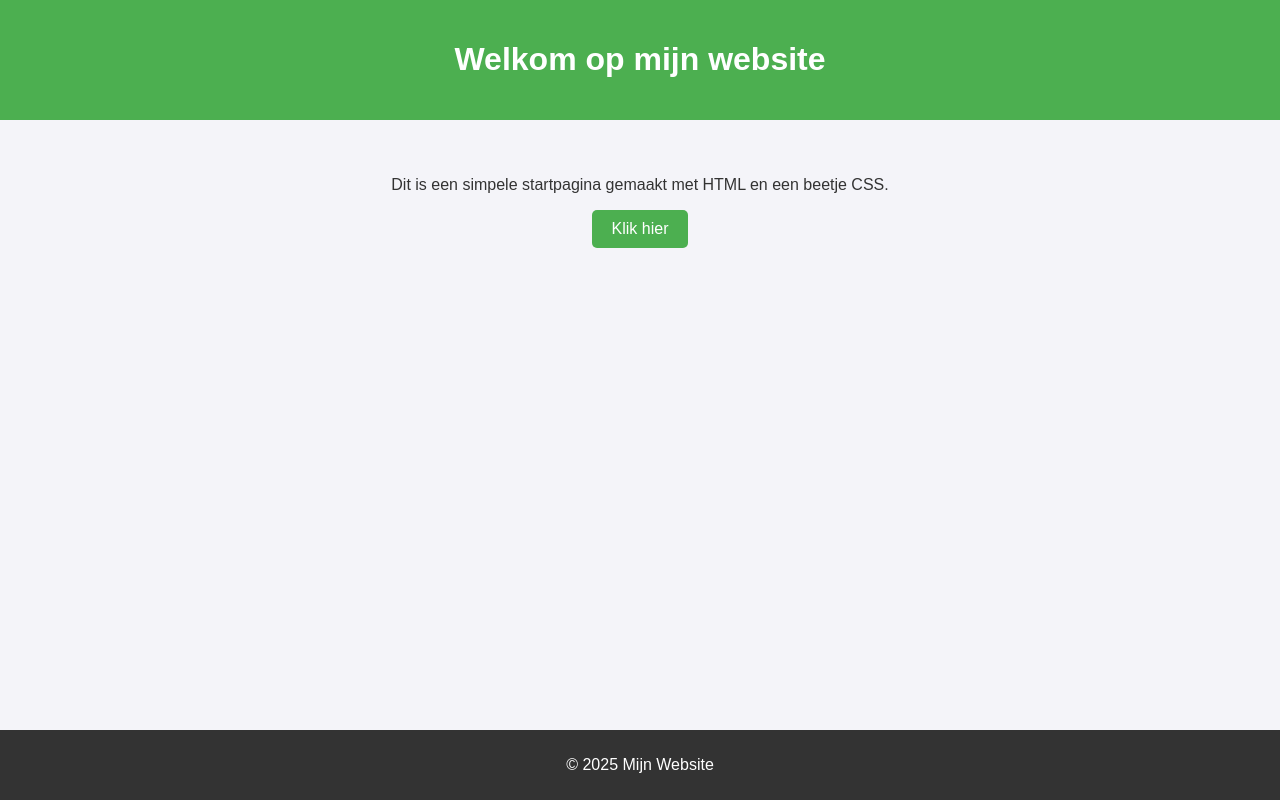
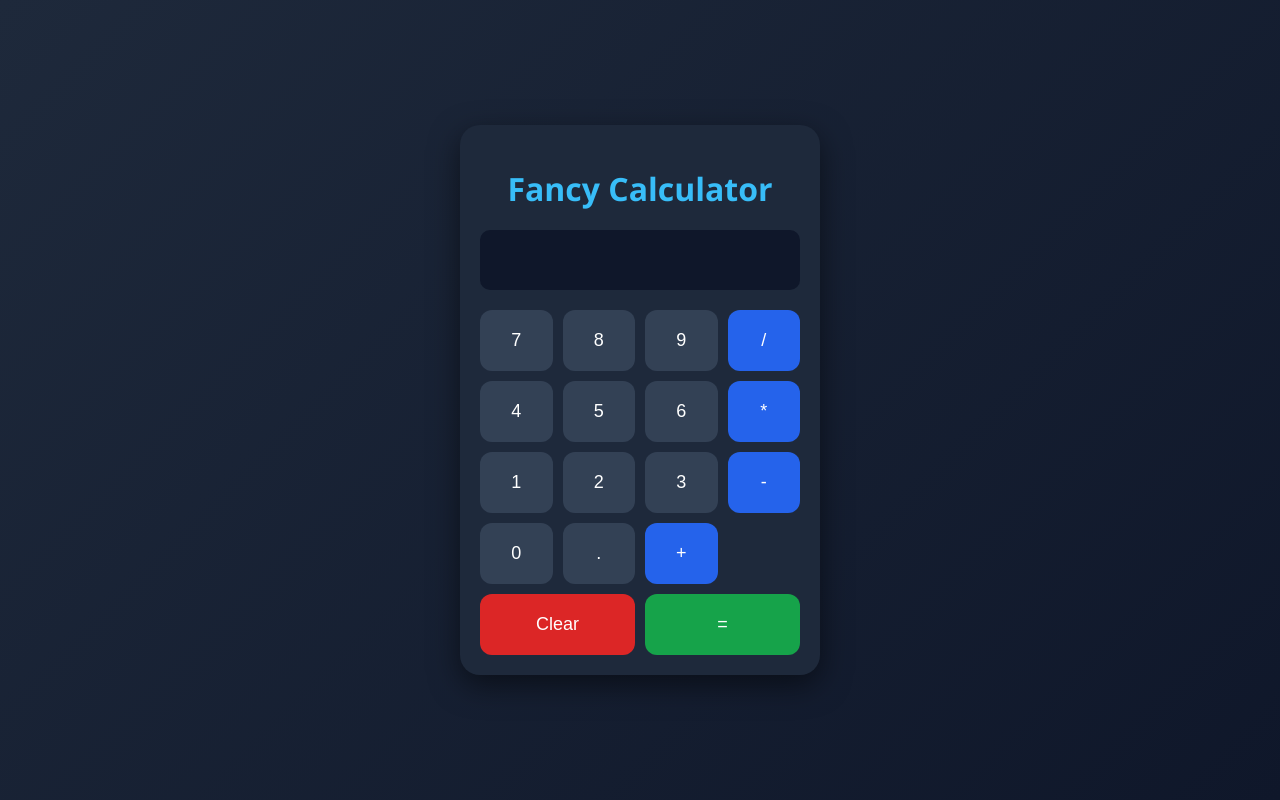
Before and after one commit to jurian24/Website_test, a plain HTML site: page index.html in a window 1280 px wide. Drawn offline with Linux system fonts and the light colour scheme.

Commit message:
Update index.html
rekenmachine

```diff
--- a/index.html
+++ b/index.html
@@ -1,58 +1,146 @@
 <!DOCTYPE html>
-<html lang="nl">
+<html lang="en">
 <head>
   <meta charset="UTF-8">
-  <meta name="viewport" content="width=device-width, initial-scale=1.0">
-  <title>Welkom!</title>
+  <title>Fancy Calculator</title>
+  <link rel="manifest" href="src/manifest.json">
+
   <style>
     body {
-      font-family: Arial, sans-serif;
+      font-family: "Segoe UI", Tahoma, Geneva, Verdana, sans-serif;
+      background: linear-gradient(135deg, #1e293b, #0f172a);
+      color: #fff;
+      display: flex;
+      justify-content: center;
+      align-items: center;
+      height: 100vh;
       margin: 0;
-      padding: 0;
-      background: #f4f4f9;
-      color: #333;
+    }
+
+    h1 {
       text-align: center;
+      margin-bottom: 20px;
+      font-weight: 600;
+      color: #38bdf8;
     }
-    header {
-      background: #4CAF50;
+
+    .calculator {
+      background: #1e293b;
+      padding: 20px;
+      border-radius: 20px;
+      box-shadow: 0px 10px 30px rgba(0,0,0,0.5);
+      width: 320px;
+    }
+
+    #calc {
+      width: 100%;
+      height: 60px;
+      background: #0f172a;
+      border: none;
+      border-radius: 10px;
+      font-size: 24px;
+      color: #fff;
+      text-align: right;
+      padding: 10px;
+      margin-bottom: 20px;
+      box-sizing: border-box;
+    }
+
+    .buttons {
+      display: grid;
+      grid-template-columns: repeat(4, 1fr);
+      gap: 10px;
+    }
+
+    .btn {
+      background: #334155;
+      border: none;
+      border-radius: 12px;
+      padding: 20px;
+      font-size: 18px;
       color: white;
-      padding: 20px 0;
+      cursor: pointer;
+      transition: all 0.2s ease-in-out;
     }
-    main {
-      padding: 40px 20px;
+
+    .btn:hover {
+      background: #475569;
+      transform: scale(1.05);
     }
-    button {
-      background: #4CAF50;
-      color: white;
-      border: none;
-      padding: 10px 20px;
-      font-size: 16px;
-      border-radius: 5px;
-      cursor: pointer;
+
+    .btn:active {
+      background: #64748b;
+      transform: scale(0.95);
     }
-    button:hover {
-      background: #45a049;
+
+    .btn-operator {
+      background: #2563eb;
     }
-    footer {
-      background: #333;
-      color: white;
-      padding: 10px 0;
-      position: fixed;
-      bottom: 0;
-      width: 100%;
+
+    .btn-operator:hover {
+      background: #1d4ed8;
+    }
+
+    .btn-equal {
+      background: #16a34a;
+      grid-column: span 2;
+    }
+
+    .btn-equal:hover {
+      background: #15803d;
+    }
+
+    .btn-clear {
+      background: #dc2626;
+      grid-column: span 2;
+    }
+
+    .btn-clear:hover {
+      background: #b91c1c;
     }
   </style>
 </head>
 <body>
-  <header>
-    <h1>Welkom op mijn website</h1>
-  </header>
-  <main>
-    <p>Dit is een simpele startpagina gemaakt met HTML en een beetje CSS.</p>
-    <button onclick="alert('Bedankt voor het klikken!')">Klik hier</button>
-  </main>
-  <footer>
-    <p>&copy; 2025 Mijn Website</p>
-  </footer>
+  <div class="calculator">
+    <h1>Fancy Calculator</h1>
+    <form name="form1">
+      <input id="calc" type="text" name="answer" readonly>
+      <div class="buttons">
+        <input type="button" value="7" class="btn" onclick="form1.answer.value += '7'">
+        <input type="button" value="8" class="btn" onclick="form1.answer.value += '8'">
+        <input type="button" value="9" class="btn" onclick="form1.answer.value += '9'">
+        <input type="button" value="/" class="btn btn-operator" onclick="form1.answer.value += '/'">
+
+        <input type="button" value="4" class="btn" onclick="form1.answer.value += '4'">
+        <input type="button" value="5" class="btn" onclick="form1.answer.value += '5'">
+        <input type="button" value="6" class="btn" onclick="form1.answer.value += '6'">
+        <input type="button" value="*" class="btn btn-operator" onclick="form1.answer.value += '*'">
+
+        <input type="button" value="1" class="btn" onclick="form1.answer.value += '1'">
+        <input type="button" value="2" class="btn" onclick="form1.answer.value += '2'">
+        <input type="button" value="3" class="btn" onclick="form1.answer.value += '3'">
+        <input type="button" value="-" class="btn btn-operator" onclick="form1.answer.value += '-'">
+
+        <input type="button" value="0" class="btn" onclick="form1.answer.value += '0'">
+        <input type="button" value="." class="btn" onclick="form1.answer.value += '.'">
+        <input type="button" value="+" class="btn btn-operator" onclick="form1.answer.value += '+'">
+
+        <input type="button" value="Clear" class="btn btn-clear" onclick="form1.answer.value = ''">
+        <input type="button" value="=" class="btn btn-equal" onclick="form1.answer.value = eval(form1.answer.value)">
+      </div>
+    </form>
+  </div>
+
+  <script>
+    if ("serviceWorker" in navigator) {
+      navigator.serviceWorker.register("./sw.js")
+        .then(ServiceWorkerRegistration => {
+          console.log("SW Registered", ServiceWorkerRegistration);
+        })
+        .catch(error => {
+          console.log("SW Registration failed", error);
+        });
+    }
+  </script>
 </body>
 </html>
```
